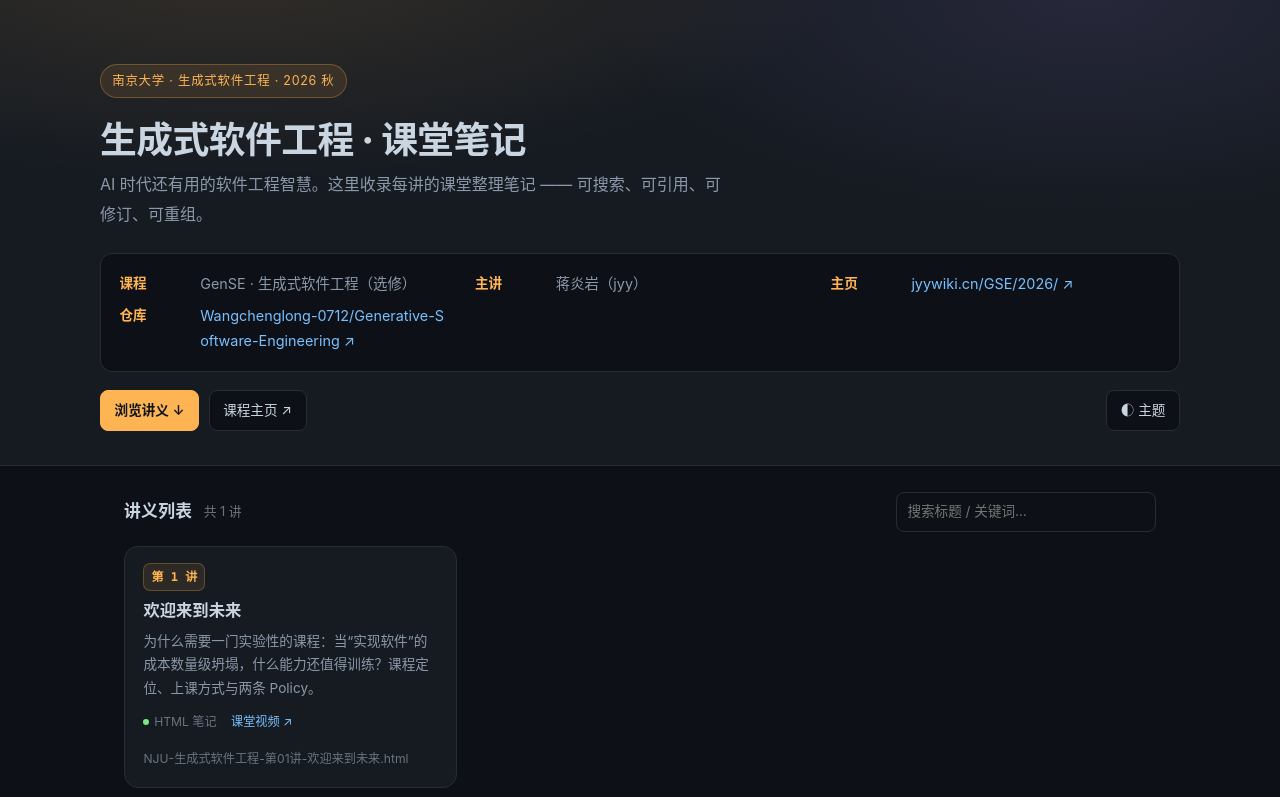
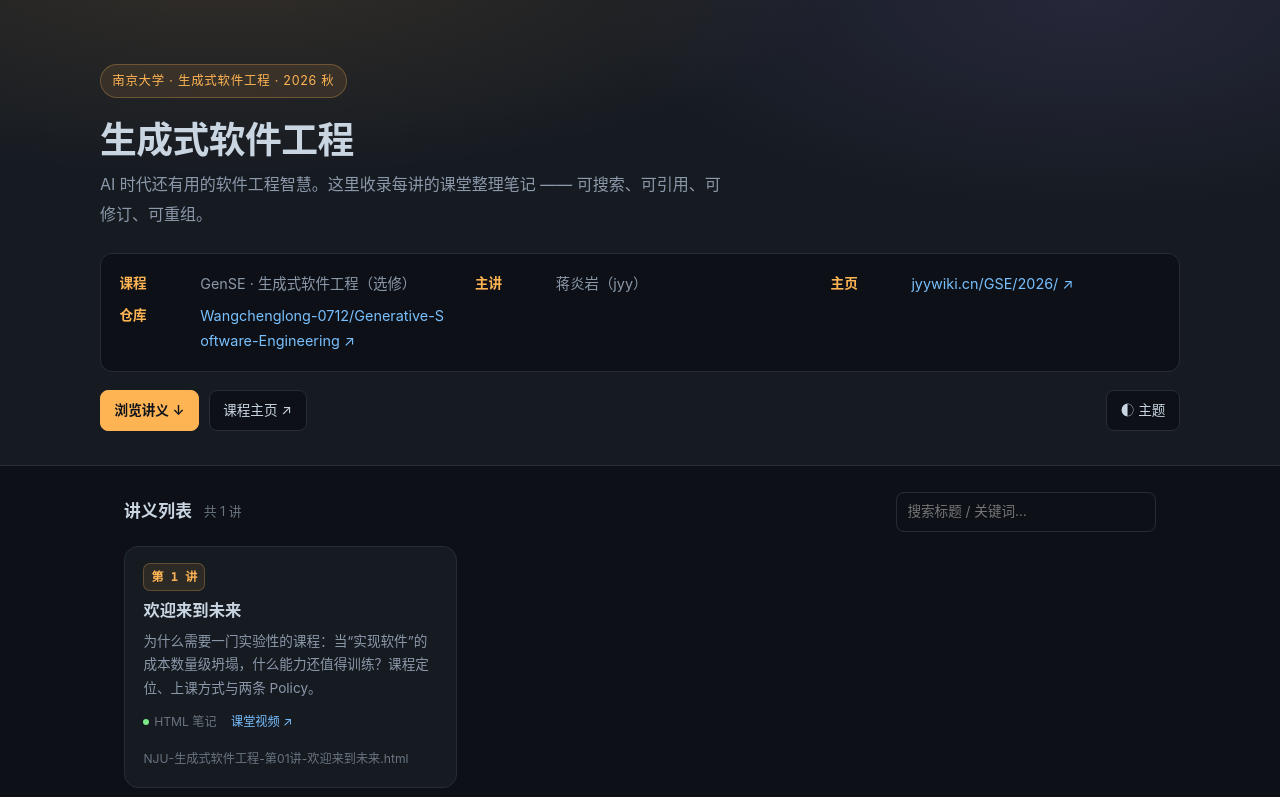
Before and after one commit to Wangchenglong-0712/Generative-Software-Engineering, a plain HTML site: page index.html in a window 1280 px wide. Shown: the top 797 px of the page. Drawn offline with Linux system fonts and the light colour scheme; no server answers.

Commit message:
Update index.html

```diff
--- a/index.html
+++ b/index.html
@@ -112,7 +112,7 @@
 <header id="hero">
   <div class="hero-in">
     <div class="badge">南京大学 · 生成式软件工程 · 2026 秋</div>
-    <h1>生成式软件工程 · 课堂笔记</h1>
+    <h1>生成式软件工程</h1>
     <p class="hsub">
       AI 时代还有用的软件工程智慧。这里收录每讲的课堂整理笔记 —— 可搜索、可引用、可修订、可重组。
     </p>
```
